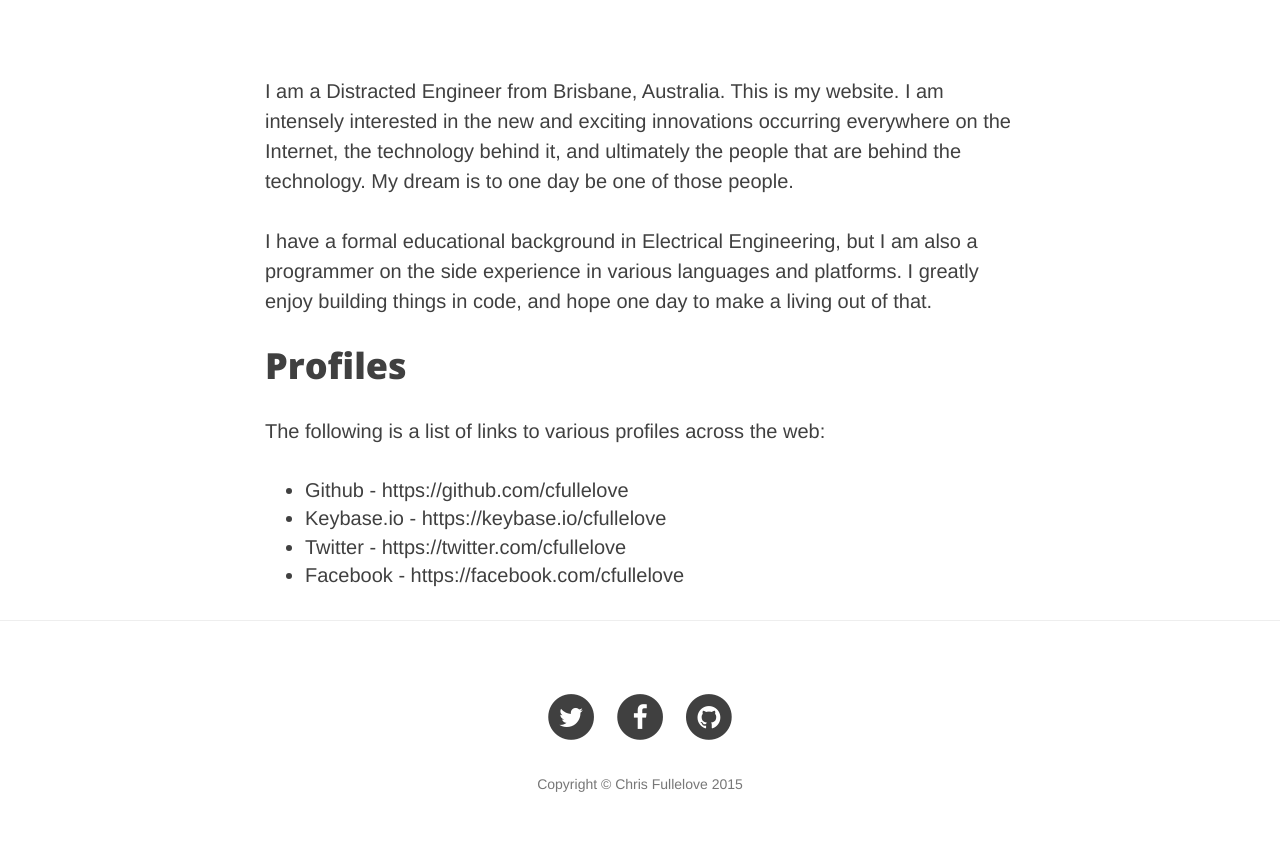
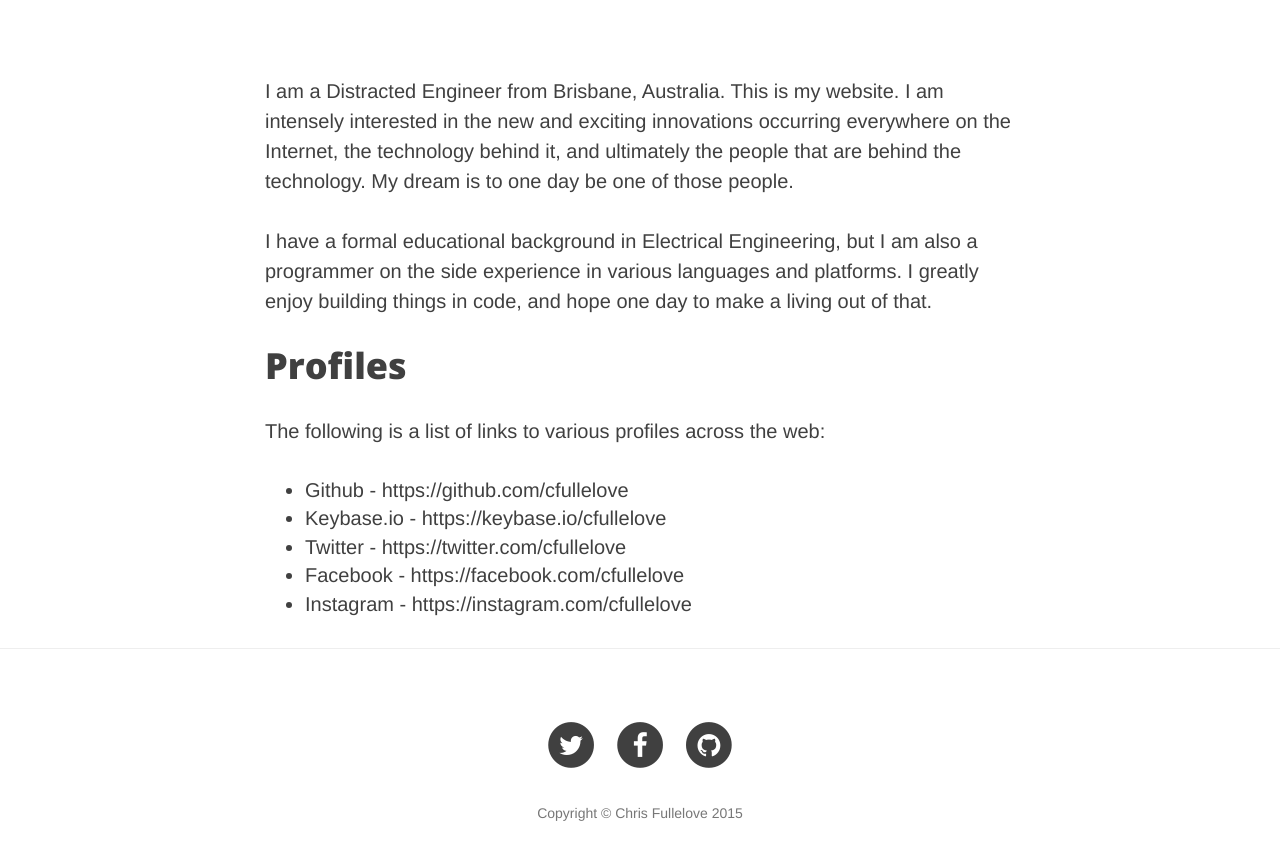
Before and after one commit to cfullelove/cfullelove.github.io, a Jekyll site: the page built from aboutme.md, in a window 1280 px wide, cut to the strip 262-1151 px from the top of the page. Shown: the top 860 px of the strip. Built offline with Jekyll 4.4.1, drawn with Linux system fonts in a browser that asks for light colours; nearby versions of some CDN libraries.

Commit message:
Update aboutme.md

```diff
--- a/aboutme.md
+++ b/aboutme.md
@@ -18,3 +18,4 @@ The following is a list of links to various profiles across the web:
 - Keybase.io - [https://keybase.io/cfullelove](https://keybase.io/cfullelove)
 - Twitter - [https://twitter.com/cfullelove](https://twitter.com/cfullelove)
 - Facebook - [https://facebook.com/cfullelove](https://facebook.com/cfullelove)
+- Instagram - [https://instagram.com/cfullelove](https://instagram.com/cfullelove)
```
